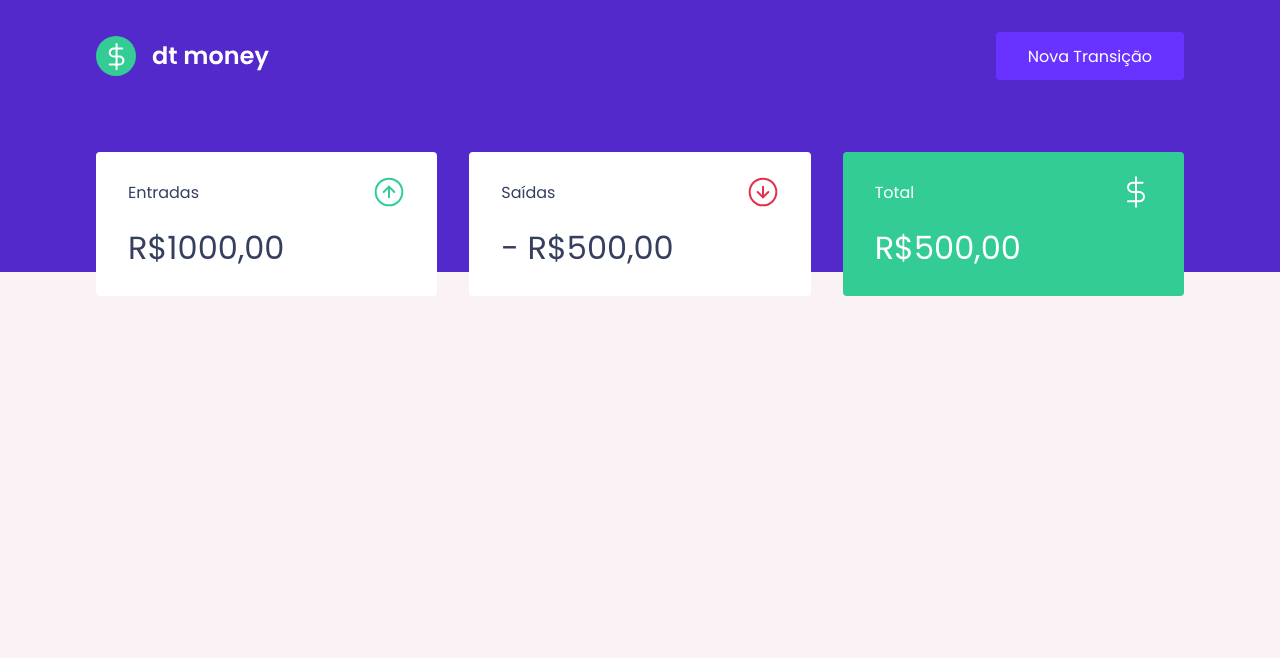
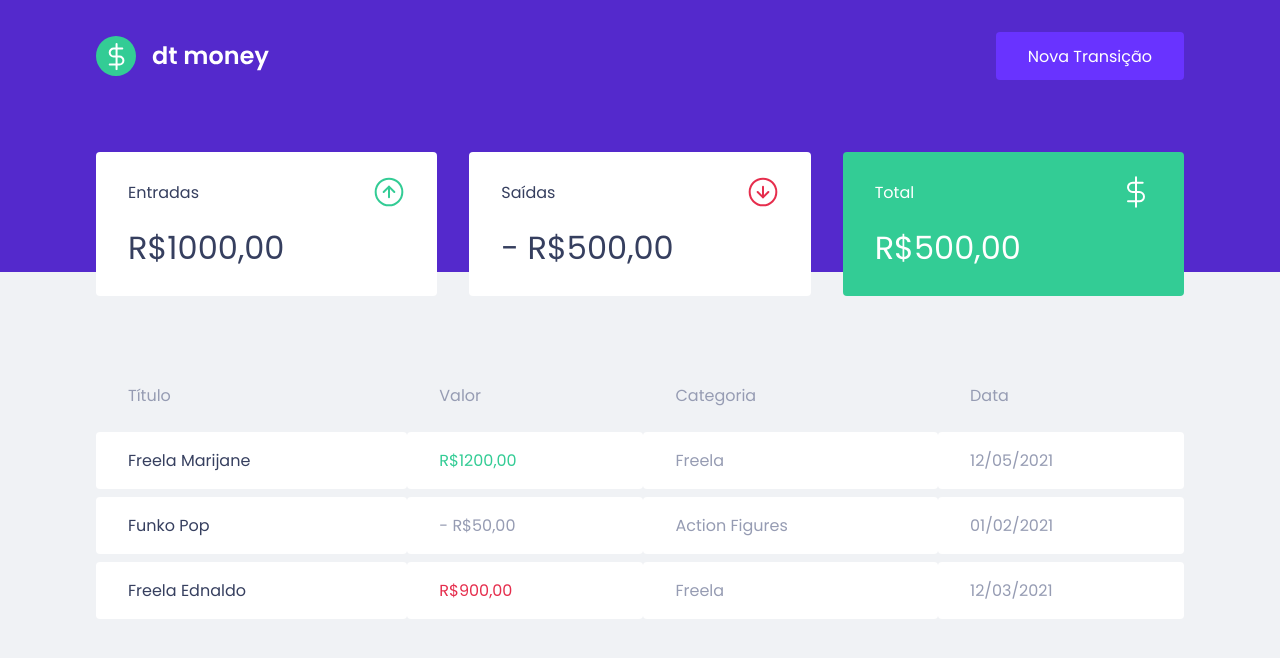
Before and after one commit to thiagoos16/ignite-dt-money, a React (Create React App) app: page / in a window 1280 px wide. Shown: the top 658 px of the page. Built offline with nearby package versions, Linux system fonts and the light colour scheme.

Commit message:
add transaction table component

```diff
--- a/src/components/Dashboard/index.tsx
+++ b/src/components/Dashboard/index.tsx
@@ -1,4 +1,5 @@
 import { Summary } from "../Summary";
+import { TransationsTable } from "../TransationsTable";
 
 import { Container } from "./styles";
 
@@ -6,6 +7,7 @@ export function Dashboard() {
     return (
         <Container>
             <Summary/>
+            <TransationsTable/>
         </Container>
     );
 }
--- /dev/null
+++ b/src/components/TransationsTable/index.tsx
@@ -0,0 +1,41 @@
+import { Container } from "./styles";
+
+export function TransationsTable() {
+    return (
+        <Container>
+            <table>
+                <thead>
+                    <tr>
+                        <th>Título</th>
+                        <th>Valor</th>
+                        <th>Categoria</th>
+                        <th>Data</th>
+                    </tr>
+                </thead>
+
+                <tbody>
+                    <tr>
+                        <td>Freela Marijane</td>
+                        <td className="deposit">R$1200,00</td>
+                        <td>Freela</td>
+                        <td>12/05/2021</td>
+                    </tr>
+
+                    <tr>
+                        <td>Funko Pop</td>
+                        <td>- R$50,00</td>
+                        <td>Action Figures</td>
+                        <td>01/02/2021</td>
+                    </tr>
+
+                    <tr>
+                        <td>Freela Ednaldo</td>
+                        <td className="withdraw">R$900,00</td>
+                        <td>Freela</td>
+                        <td>12/03/2021</td>
+                    </tr>
+                </tbody>
+            </table>
+        </Container>
+    )
+}
--- /dev/null
+++ b/src/components/TransationsTable/styles.ts
@@ -0,0 +1,38 @@
+import styled from 'styled-components';
+
+export const Container = styled.div`
+    margin-top: 4rem;
+
+    table{
+        width: 100%;
+        border-spacing: 0 0.5rem;
+
+        th {
+            color: var(--text-body);
+            font-weight: 400;
+            padding: 1rem 2rem;
+            text-align: left;
+            line-height: 1.5rem;
+        }
+
+        td {
+            padding: 1rem 2rem;
+            border: 0;
+            background: var(--shape);
+            color: var(--text-body);
+            border-radius: 0.25rem;
+
+            &:first-child {
+                color: var(--text-title);
+            }
+
+            &.deposit {
+                color: var(--green);
+            }
+
+            &.withdraw {
+                color: var(--red);
+            }
+        }
+    }
+`;
--- a/src/styles/global.ts
+++ b/src/styles/global.ts
@@ -12,7 +12,7 @@ export const GlobalStyle = createGlobalStyle`
         --text-title: #363F5F;
         --text-body: #969CB3;
 
-        --background: #FBF2F5;
+        --background: #F0F2F5;
         --shape: #FFFFFF;
     }
 
```
